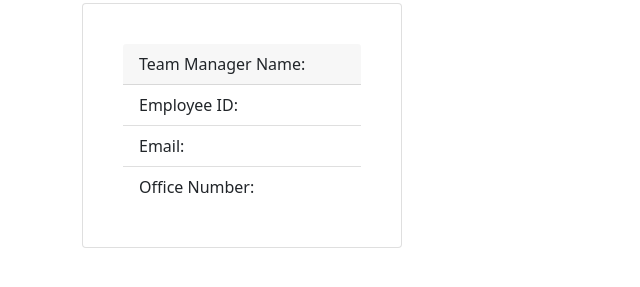
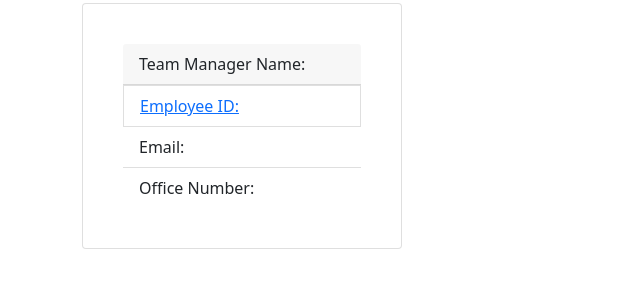
Before and after one commit to ckim1999/Project-Team-Profile-Gen, a website: page web.html in a window 1280 px wide. Shown: the part 53-340 px from the top of the page, without its empty margins (0-640 px from the left). Drawn offline with nearby package versions, Linux system fonts and the light colour scheme.

```diff
--- a/web.html
+++ b/web.html
@@ -16,7 +16,7 @@
         <div class="card" style="width: 20rem; padding: 40px";>
             <div class="card-header">Team Manager Name: </div>
             <ul class="list-group list-group-flush">
-              <li class="list-group-item">Employee ID: </li>
+              <a href=""><li class="list-group-item">Employee ID: </li></a>
               <li class="list-group-item">Email: </li>
               <li class="list-group-item">Office Number: </li>
             </ul>
```
